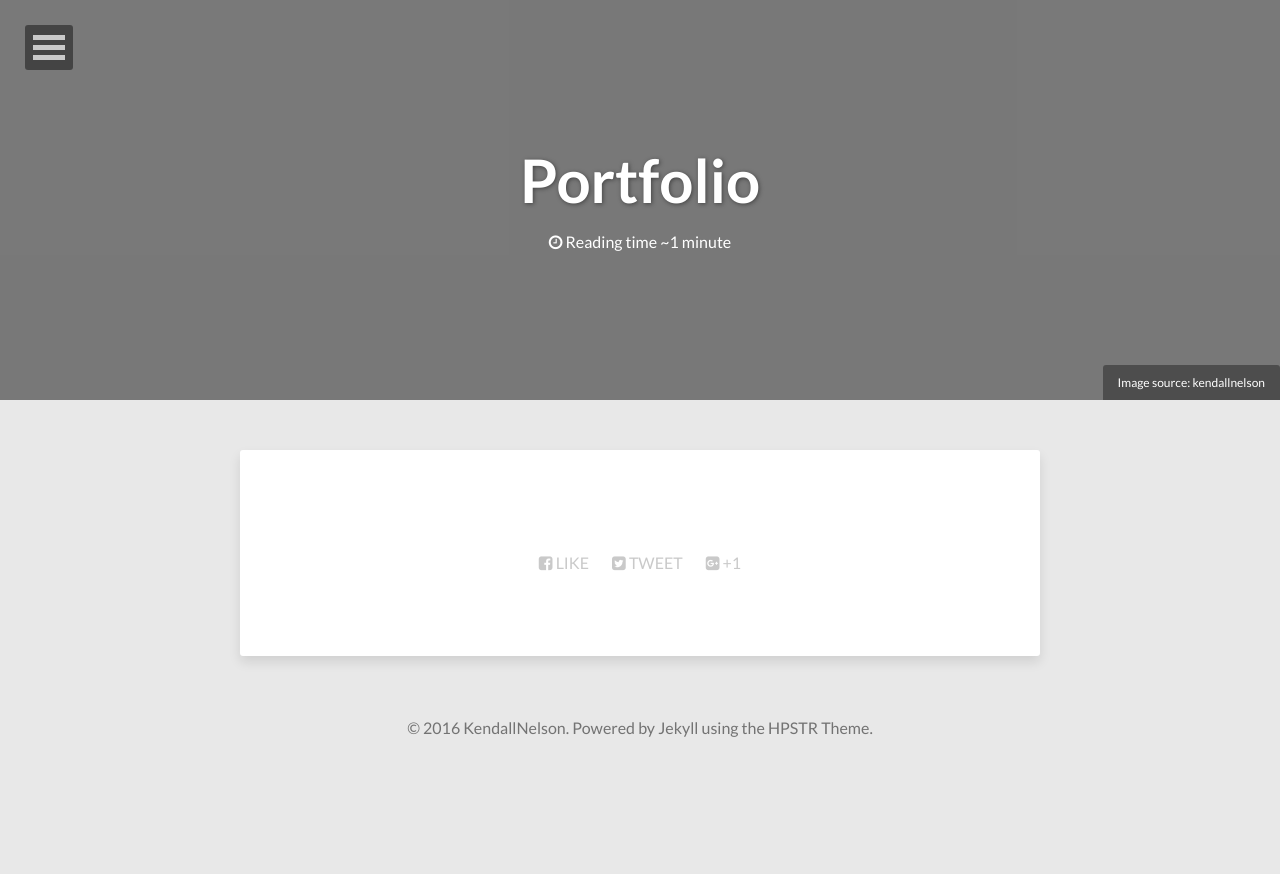
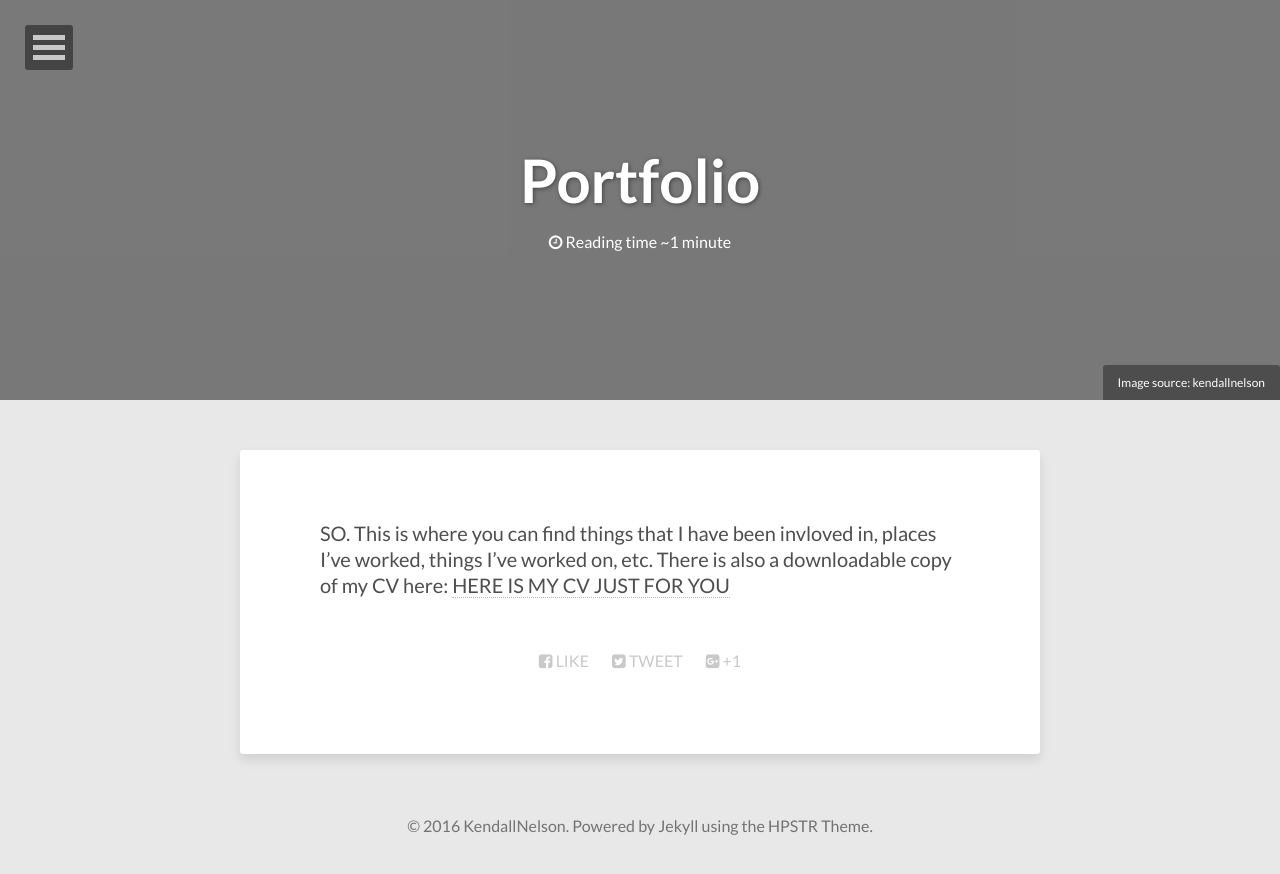
Before and after one commit to kendallnelson/kendallnelson.github.io, a Jekyll site: the page built from portfolio/index.md, in a window 1280 px wide. Shown: the top 874 px of the page. Built offline with Jekyll 4.4.1, drawn with Linux system fonts in a browser that asks for light colours; nearby versions of some CDN libraries.

Commit message:
Adding to 'Portfolio'

```diff
--- a/portfolio/index.md
+++ b/portfolio/index.md
@@ -7,3 +7,7 @@ image:
   credit: kendallnelson
 share: true
 ---
+
+SO. This is where you can find things that I have been invloved in, places I've worked, things I've worked on, etc. There is also a downloadable copy of my CV here: [HERE IS MY CV JUST FOR YOU][1]
+
+[1]:{{site.url}}/downloads/KendallNelsonCurriculumVitae.pdf
```
Also changed, not shown: 1 other file.
